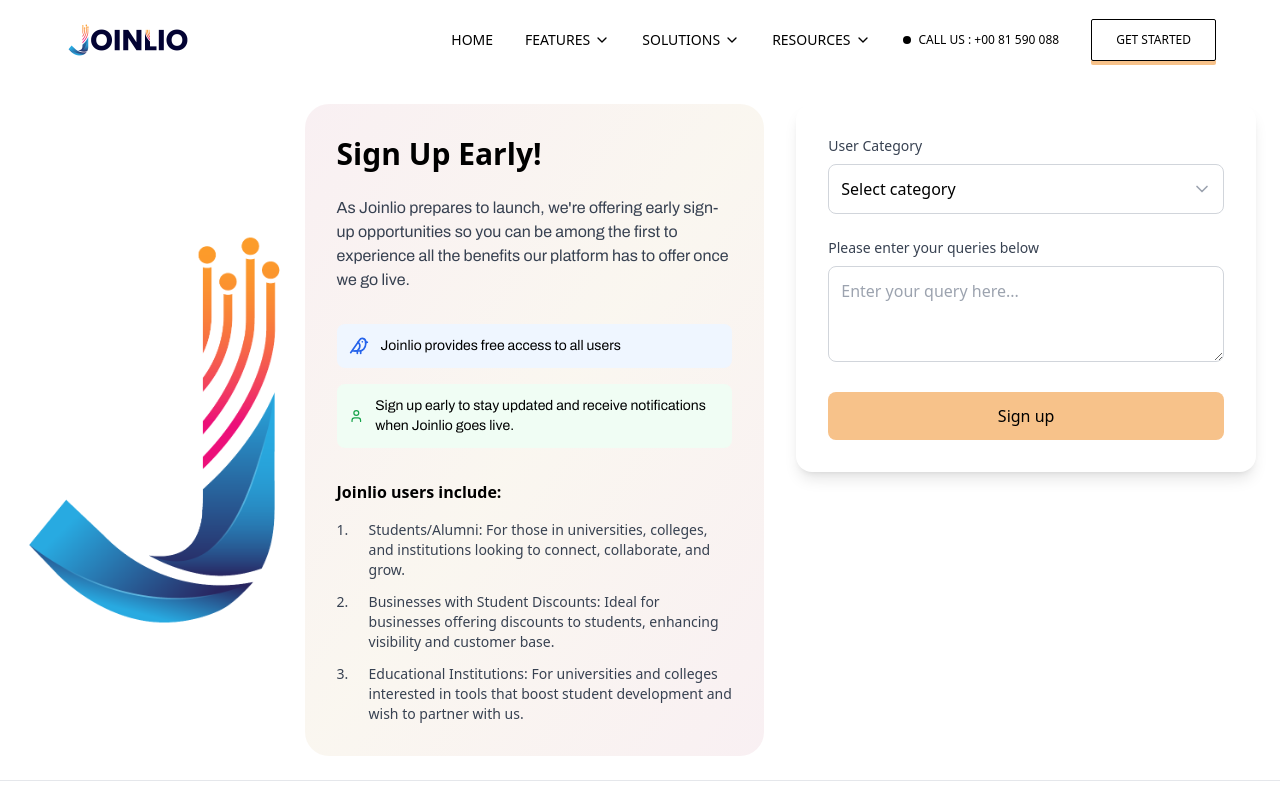
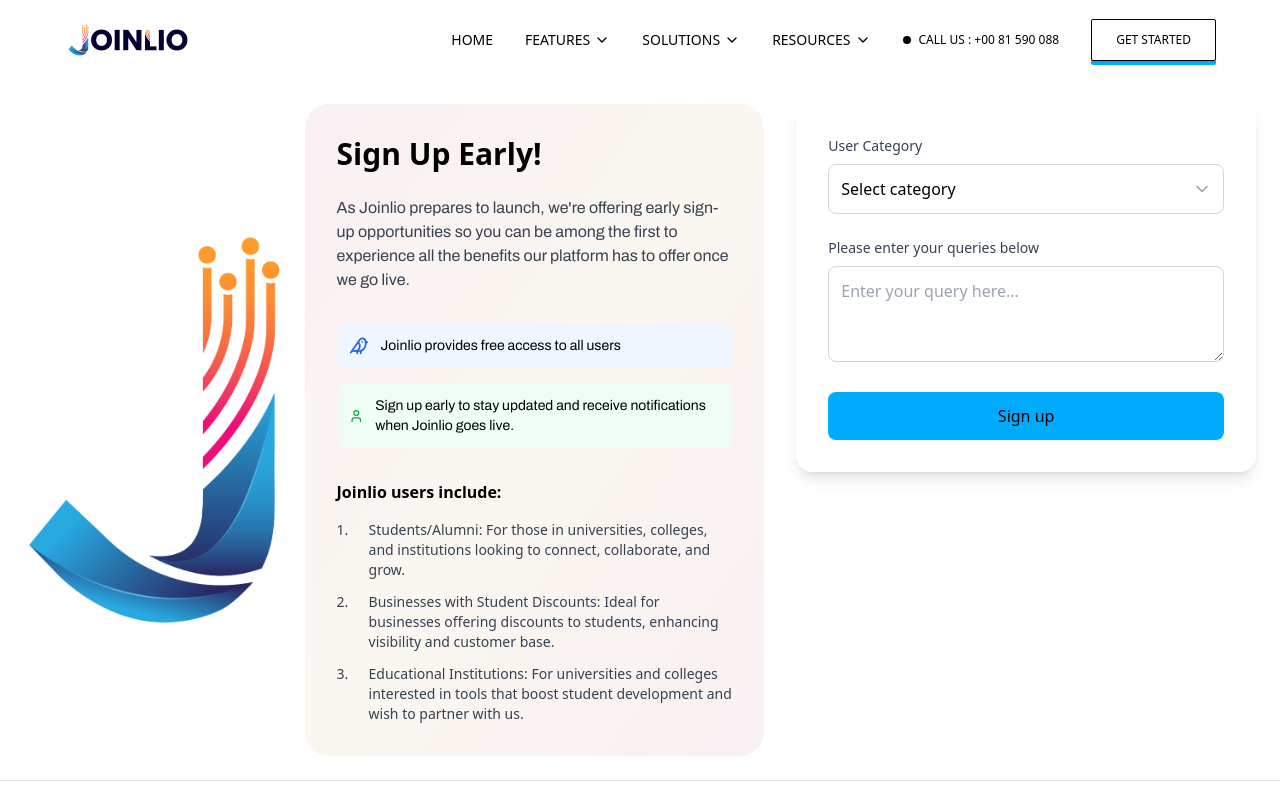
Before and after one commit to CoderAnshul/joinlio, a React (Vite) app: page /get-started in a window 1280 px wide. Shown: the top 800 px of the page. Built offline with nearby package versions, Linux system fonts and the light colour scheme.

Commit message:
feat: update button colors for improved visibility and consistency

```diff
--- a/src/Components/LandingPage/Banner.jsx
+++ b/src/Components/LandingPage/Banner.jsx
@@ -56,7 +56,7 @@
           Join a vibrant digital ecosystem where students, <br /> alumni & business thrive together.
         </p>
 
-        <button className="px-8 relative z-[50] py-3 text-sm font-medium text-black border border-black rounded-sm hover:bg-[#2CA2FB] hover:text-white transition-all duration-300 shadow-[0_4px_0px_0px_#f7c28a]
+        <button className="px-8 relative z-[50] py-3 text-sm font-medium text-black border border-black rounded-sm hover:bg-[#2CA2FB] hover:text-white transition-all duration-300 shadow-[0_4px_0px_0px_#00abff]
 ">
           CONTACT US TODAY
         </button>
--- a/src/Pages/GetStarted.jsx
+++ b/src/Pages/GetStarted.jsx
@@ -266,7 +266,7 @@
               />
             </div>
 
-            <button type="submit" className="w-full bg-[#F7C28A] text-Black py-3 px-6 rounded-lg hover:bg-[#c59057] transition-colors">
+            <button type="submit" className="w-full bg-[#00abff] text-Black py-3 px-6 rounded-lg hover:bg-[#c59057] transition-colors">
               Sign up
             </button>
           </form>
--- a/src/index.css
+++ b/src/index.css
@@ -63,7 +63,7 @@
 
 
   .button-shadow {
-    box-shadow: 0 4px 0px #f7c28a;
+    box-shadow: 0 4px 0px #00abff;
     transition: box-shadow 0.3s ease;
   }
 
--- a/tailwind.config.js
+++ b/tailwind.config.js
@@ -17,7 +17,7 @@
       },
       colors: {
         customBlue: '#000E29',
-        // textColor: '#f7c28a',
+        // textColor: '#00abff',
         textColor: '#2CA2FB',
         planColor: '#004453',
       },
```
